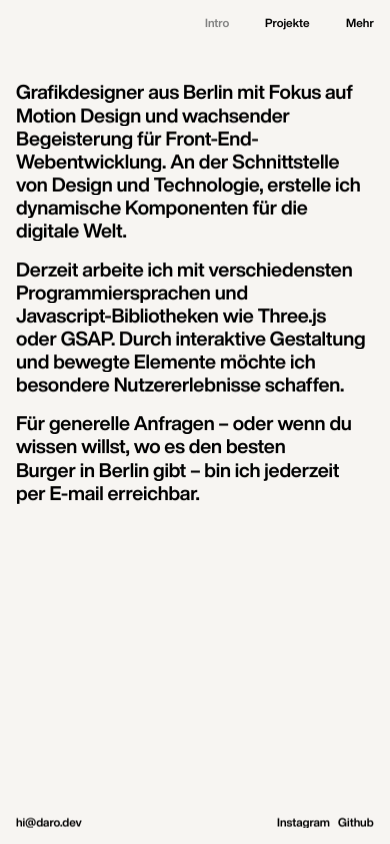
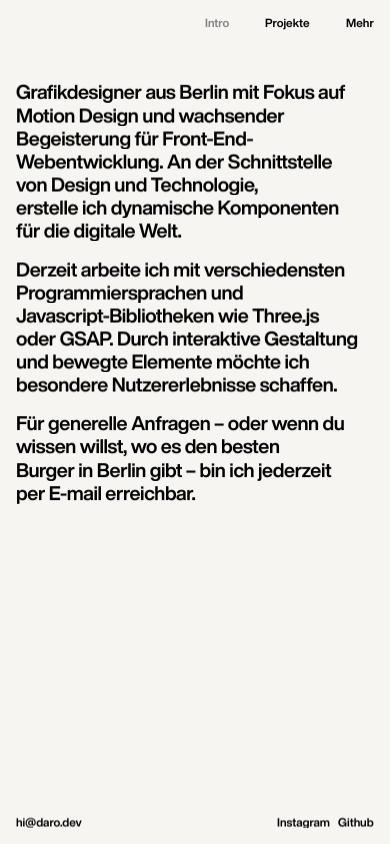
Before and after one commit to darko-img/portfolio_darek, a SvelteKit app: page / in a window 390 px wide. Built offline with nearby package versions, Linux system fonts and the light colour scheme.

Commit message:
info block mobile 11

```diff
--- a/src/routes/+page.svelte
+++ b/src/routes/+page.svelte
@@ -194,15 +194,15 @@ onMount(() => {
     </div>
 
     <div class="text-wrapper">
-      <h1 class="text-reveal">von Design und Technologie, erstelle ich</h1>
+      <h1 class="text-reveal">von Design und Technologie,</h1>
     </div>
 
     <div class="text-wrapper">
-      <h1 class="text-reveal">dynamische Komponenten für die</h1>
+      <h1 class="text-reveal">erstelle ich dynamische Komponenten</h1>
     </div>
 
     <div class="text-wrapper">
-      <h1 class="text-reveal">digitale Welt.</h1>
+      <h1 class="text-reveal">für die digitale Welt.</h1>
     </div>
 
   </div>
@@ -293,7 +293,7 @@ canvas {
 
   .info-block-mobile h1,
   .info-block-mobile h2 {
-  letter-spacing: -0.01em;
+  letter-spacing: -0.02em;
   }
 
 
```
